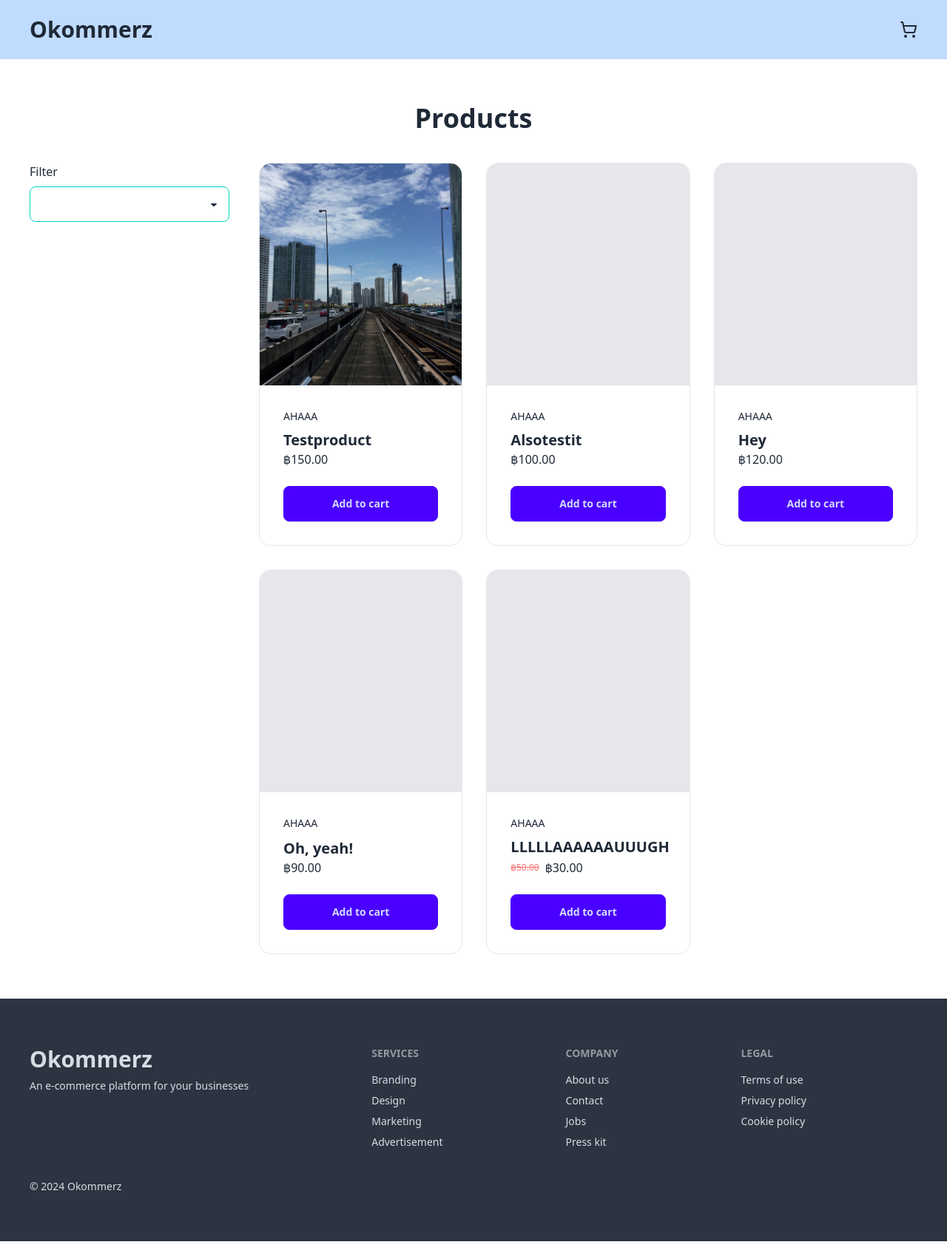
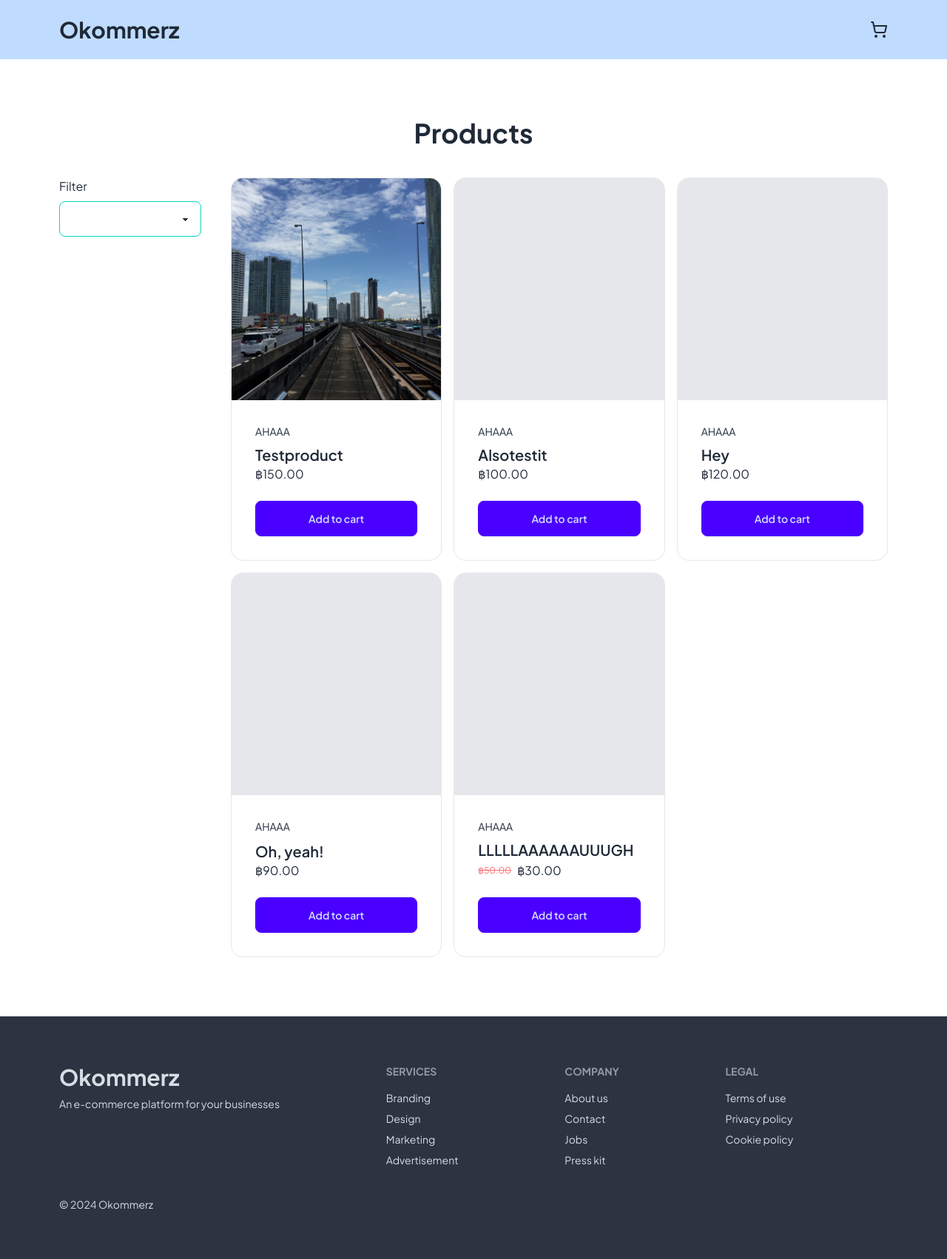
Before and after one commit to suttirakcha/okommerz, a Django app: page / in a window 1280 px wide. Shown: the whole page at 74% size. Before the commit the page ends 1678 px from the top, so only its background shows below. Run offline with Django 4.2, Linux system fonts and the light colour scheme; data comes from the database, SQL or seed files in the repository; lists and menus that the app fills with data are empty; some libraries are stand-ins or nearby versions.

Commit message:
Style commerce pages

```diff
--- a/products/static/style.css
+++ b/products/static/style.css
@@ -1,5 +1,9 @@
 :root {
-    --header-height:80px
+    --header-height:80px;
+}
+
+* {
+    font-family:'Plus Jakarta Sans', sans-serif
 }
 
 .page-container {
@@ -9,7 +13,7 @@
 
 .main-body {
     margin-top:var(--header-height);
-    padding:60px 40px;
+    padding:80px;
     box-sizing:content-box;
 }
 
--- a/products/templates/base.html
+++ b/products/templates/base.html
@@ -15,7 +15,7 @@
   <script src="https://cdn.tailwindcss.com"></script>
 </head>
 <body>
-  <header class='bg-blue-200 px-10 py-4 w-full' id='header'>
+  <header class='bg-blue-200 px-20 py-4 w-full' id='header'>
     <div class='page-container flex items-center justify-between w-full'>
       <a href="/">
         <h1 class='text-3xl font-bold inline-block'>Okommerz</h1>
@@ -30,7 +30,7 @@
     {% block content %}
     {% endblock %}
   </main>
-  <footer class="px-10 py-16 bg-neutral text-neutral-content">
+  <footer class="px-20 py-16 bg-neutral text-neutral-content">
     <div class='page-container footer'>
       <aside>
         <h1 class='text-3xl font-bold'>Okommerz</h1>
--- a/products/templates/cart.html
+++ b/products/templates/cart.html
@@ -7,13 +7,22 @@
   </div>
   <div class="drawer-side">
     <label for="my-drawer" aria-label="close sidebar" class="drawer-overlay"></label>
-    <div class='menu p-6 w-[480px] min-h-full bg-base-200 text-base-content'>
+    <div class='menu p-6 w-[480px] min-h-full bg-base-200 text-base-content flex flex-col justify-between'>
       <div class='flex items-center justify-between'>
         <h2 class='text-xl font-bold'>Cart</h2>
         <label class='cursor-pointer' aria-label="close sidebar" for='my-drawer'>
           <svg xmlns="http://www.w3.org/2000/svg" width="24" height="24" viewBox="0 0 24 24" fill="none" stroke="currentColor" stroke-width="2" stroke-linecap="round" stroke-linejoin="round" class="lucide lucide-x"><path d="M18 6 6 18"/><path d="m6 6 12 12"/></svg>
         </label>
       </div>
+
+      <div class='h-full flex flex-col justify-center items-center gap-y-2'>
+        <h1 class='text-xl font-bold'>Your cart is empty</h1>
+        <p>Go to the shop and browse for any products.</p>
+      </div>
+
+      <div class='invisible'>
+        <button class='btn'>Checkout</button>
+      </div>
     </div>
   </div>
 </div>
--- a/products/templates/shop.html
+++ b/products/templates/shop.html
@@ -6,7 +6,7 @@
 
 <h1 class='text-4xl font-bold text-center mb-10'>Products</h1>
 
-<section class='grid grid-cols-1 lg:grid-cols-3 xl:grid-cols-4 gap-y-10 lg:gap-10'>
+<section class='grid grid-cols-1 lg:grid-cols-4 xl:grid-cols-5 gap-y-10 lg:gap-10'>
   <div class='col-span-1'>
     <div class='flex flex-col gap-y-2'>
       <label for='filter'>Filter</label>
@@ -17,8 +17,8 @@
       </select>
     </div>
   </div>
-  <div class='col-span-2 xl:col-span-3'>
-    <div class='grid lg:grid-cols-2 xl:grid-cols-3 gap-8'>
+  <div class='col-span-3 xl:col-span-4'>
+    <div class='grid lg:grid-cols-2 xl:grid-cols-3 gap-4'>
       {% if products|length > 0 %}
         {% for product in products %}
           <div class="card bg-base-100 hover:shadow-lg border overflow-hidden">
--- a/products/templates/single-product.html
+++ b/products/templates/single-product.html
@@ -44,4 +44,9 @@
   </section>
 </section>
 
+<script>
+  let desc = document.getElementById('product-desc');
+
+</script>
+
 {% endblock %}
```
